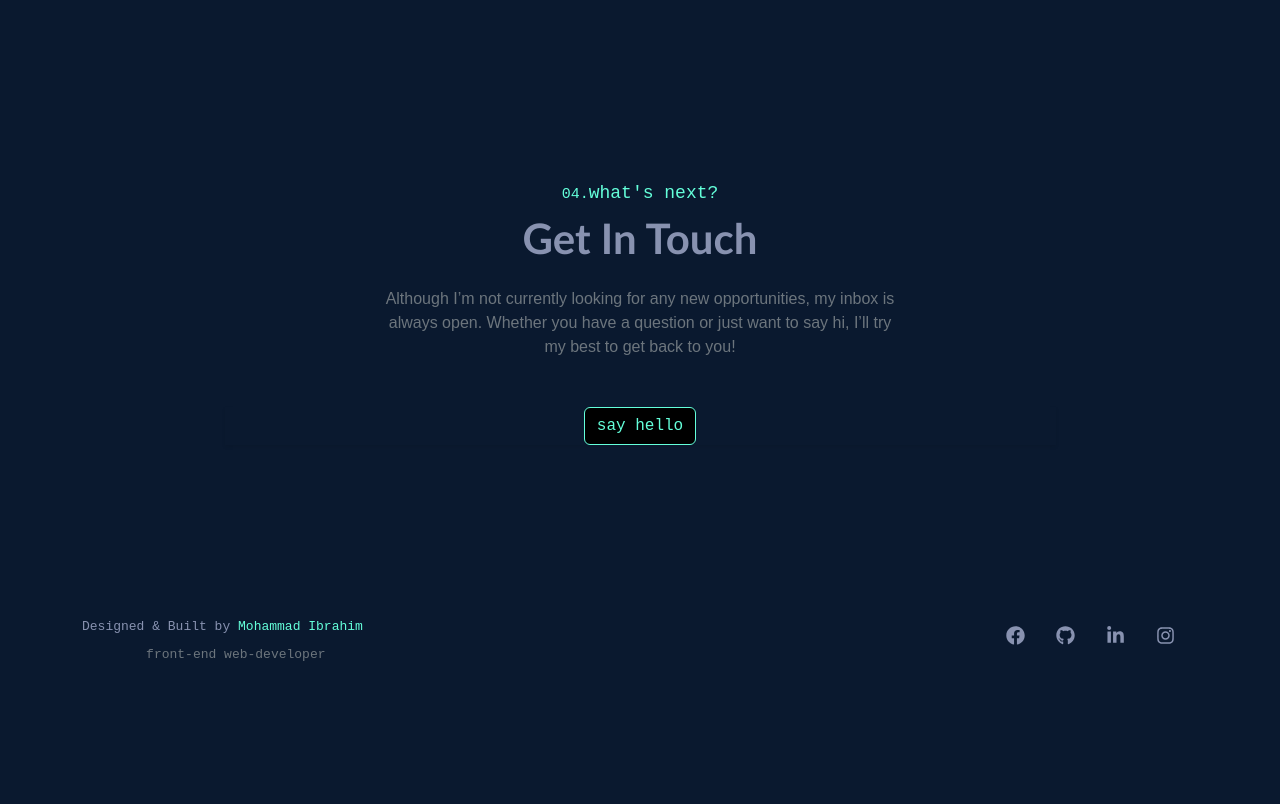
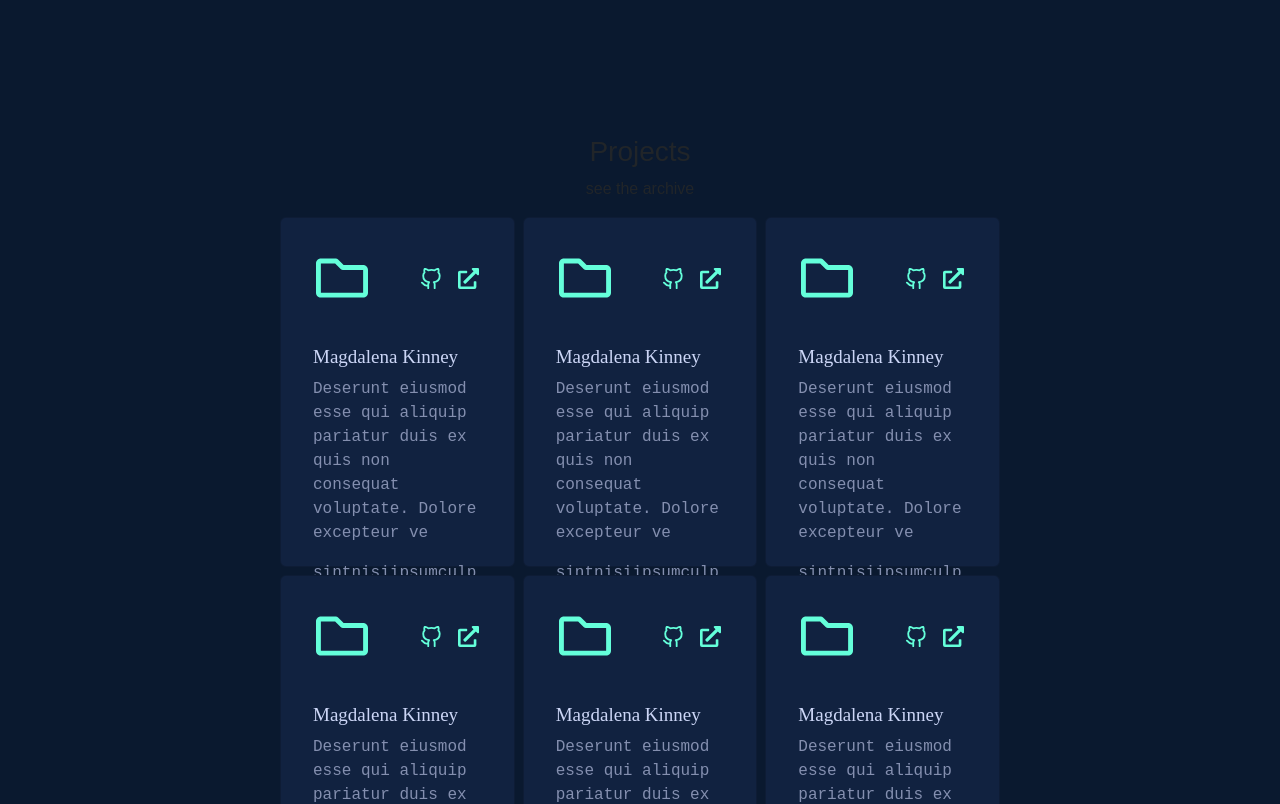
Before and after one commit to mohammadibrahiim1/portfolio, a React (Create React App) app: page / in a window 1280 px wide. Shown: the part 1860-2664 px from the top of the page. Before the commit the page ends 2548 px from the top, so only its background shows below. Built offline with nearby package versions, Linux system fonts and the light colour scheme.

Commit message:
project section

```diff
--- a/package.json
+++ b/package.json
@@ -3,6 +3,7 @@
   "version": "0.1.0",
   "private": true,
   "dependencies": {
+    "@react-icons/all-files": "^4.1.0",
     "@testing-library/jest-dom": "^5.16.5",
     "@testing-library/react": "^13.4.0",
     "@testing-library/user-event": "^13.5.0",
--- /dev/null
+++ b/public/projects.json
@@ -0,0 +1,51 @@
+[
+  {
+    "_id": "63bdac2355b5b57209df2ad3",
+    "image": "http://placehold.it/32x32",
+    "name": "Magdalena Kinney",
+    "about": "Deserunt eiusmod esse qui aliquip pariatur duis ex quis non consequat voluptate. Dolore excepteur velit est nisi laborum do commodo anim esse officia pariatur in commodo nostrud. Labore tempor enim et esse ad cupidatat quis nisi laborum nulla ad veniam incididunt. Cillum sit consequat proident sunt in ex quis sint consectetur.\r\n",
+    "tools": ["sint", "nisi", "ipsum", "culpa", "in", "esse", "deserunt"]
+  },
+  {
+    "_id": "63bdac2355b5b57209df2ad4",
+    "image": "http://placehold.it/32x32",
+    "name": "Magdalena Kinney",
+    "about": "Deserunt eiusmod esse qui aliquip pariatur duis ex quis non consequat voluptate. Dolore excepteur velit est nisi laborum do commodo anim esse officia pariatur in commodo nostrud. Labore tempor enim et esse ad cupidatat quis nisi laborum nulla ad veniam incididunt. Cillum sit consequat proident sunt in ex quis sint consectetur.\r\n",
+    "tools": ["sint", "nisi", "ipsum", "culpa", "in", "esse", "deserunt"]
+  },
+  {
+    "_id": "63bdac2355b5b57209df2ad5",
+    "image": "http://placehold.it/32x32",
+    "name": "Magdalena Kinney",
+    "about": "Deserunt eiusmod esse qui aliquip pariatur duis ex quis non consequat voluptate. Dolore excepteur velit est nisi laborum do commodo anim esse officia pariatur in commodo nostrud. Labore tempor enim et esse ad cupidatat quis nisi laborum nulla ad veniam incididunt. Cillum sit consequat proident sunt in ex quis sint consectetur.\r\n",
+    "tools": ["sint", "nisi", "ipsum", "culpa", "in", "esse", "deserunt"]
+  },
+  {
+    "_id": "63bdac2355b5b57209df2ad6",
+    "image": "http://placehold.it/32x32",
+    "name": "Magdalena Kinney",
+    "about": "Deserunt eiusmod esse qui aliquip pariatur duis ex quis non consequat voluptate. Dolore excepteur velit est nisi laborum do commodo anim esse officia pariatur in commodo nostrud. Labore tempor enim et esse ad cupidatat quis nisi laborum nulla ad veniam incididunt. Cillum sit consequat proident sunt in ex quis sint consectetur.\r\n",
+    "tools": ["sint", "nisi", "ipsum", "culpa", "in", "esse", "deserunt"]
+  },
+  {
+    "_id": "63bdac2355b5b57209df2ad7",
+    "image": "http://placehold.it/32x32",
+    "name": "Magdalena Kinney",
+    "about": "Deserunt eiusmod esse qui aliquip pariatur duis ex quis non consequat voluptate. Dolore excepteur velit est nisi laborum do commodo anim esse officia pariatur in commodo nostrud. Labore tempor enim et esse ad cupidatat quis nisi laborum nulla ad veniam incididunt. Cillum sit consequat proident sunt in ex quis sint consectetur.\r\n",
+    "tools": ["sint", "nisi", "ipsum", "culpa", "in", "esse", "deserunt"]
+  },
+  {
+    "_id": "63bdac2355b5b57209df2ad8",
+    "image": "http://placehold.it/32x32",
+    "name": "Magdalena Kinney",
+    "about": "Deserunt eiusmod esse qui aliquip pariatur duis ex quis non consequat voluptate. Dolore excepteur velit est nisi laborum do commodo anim esse officia pariatur in commodo nostrud. Labore tempor enim et esse ad cupidatat quis nisi laborum nulla ad veniam incididunt. Cillum sit consequat proident sunt in ex quis sint consectetur.\r\n",
+    "tools": ["sint", "nisi", "ipsum", "culpa", "in", "esse", "deserunt"]
+  },
+  {
+    "_id": "63bdac2355b5b57209df2ad9",
+    "image": "http://placehold.it/32x32",
+    "name": "Magdalena Kinney",
+    "about": "Deserunt eiusmod esse qui aliquip pariatur duis ex quis non consequat voluptate. Dolore excepteur velit est nisi laborum do commodo anim esse officia pariatur in commodo nostrud. Labore tempor enim et esse ad cupidatat quis nisi laborum nulla ad veniam incididunt. Cillum sit consequat proident sunt in ex quis sint consectetur.\r\n",
+    "tools": ["sint", "nisi", "ipsum", "culpa", "in", "esse", "deserunt"]
+  }
+]
--- /dev/null
+++ b/src/Components/Project/Project.js
@@ -0,0 +1,35 @@
+import React from "react";
+// import { Link } from "react-router-dom";
+import { FaExternalLinkAlt, FaRegFolder } from "react-icons/fa";
+import { FiGithub } from "react-icons/fi";
+
+const Project = ({ project }) => {
+  console.log(project);
+  const { name, tools, about } = project;
+  return (
+    <div>
+      <div class="col">
+        <div class="card pt-4" style={{ height: "350px" }}>
+          <div className="project-icon-container">
+            <div>
+              <FaRegFolder style={{width:'52px', height:"52px"}}/>
+            </div>
+            <div className="project-socila-icon">
+              <FiGithub className="me-3" style={{width:'22px', height:"22px"}}/>
+              <FaExternalLinkAlt style={{width:'21px', height:"21px"}}/>
+            </div>
+          </div>
+          <div class="card-body m-3 mt-3 pt-3">
+            <h5 class="card-title">{name}</h5>
+            <p class="card-text">{about.slice(0, 100)}</p>
+            <p class="card-text">{tools}</p>
+          </div>
+        </div>
+      </div>
+    </div>
+
+    // </div>
+  );
+};
+
+export default Project;
--- /dev/null
+++ b/src/Components/Projects/Projects.js
@@ -0,0 +1,33 @@
+import React, { useEffect, useState } from "react";
+import Project from "../Project/Project";
+
+const Projects = () => {
+  const [projects, setProjects] = useState([]);
+  useEffect(() => {
+    fetch("projects.json")
+      .then((res) => res.json())
+      .then((data) => {
+        setProjects(data);
+        console.log(data);
+      });
+  }, []);
+  return (
+    <div>
+      <section className="w-75 m-auto">
+        <div className="text-center">
+          <h3>Projects</h3>
+          <p>see the archive</p>
+        </div>
+        <div className="col col-sm-12 col-md-12 col-lg-9 m-auto ">
+          <div className="row row-cols-1 row-cols-md-2 row-cols-lg-3 g-2 ">
+            {projects.map((project) => (
+              <Project project={project} id={project._id}></Project>
+            ))}
+          </div>
+        </div>
+      </section>
+    </div>
+  );
+};
+
+export default Projects;
--- a/src/index.css
+++ b/src/index.css
@@ -149,3 +149,38 @@ hr {
   margin-top: 50px;
   margin-bottom: 100px;
 }
+/* .project-container{
+  width: 82%;
+  margin: 0 auto;
+
+} */
+.card-group{
+  width: 323px;
+  height: 350px;
+
+}
+.card{
+  background-color:  #112240;;
+}
+.card-text{
+  color: #848FAF;
+  font-family: monospace;
+  font-size: 16px;
+}
+.card-title{
+  color: #ccd6f6;
+  font-size: 19px;
+  font-family: JetBrains Mono;
+
+}
+.project-icon-container{
+  display: flex;
+  /* grid-template-columns: repeat(2,1fr); */
+ justify-content:space-between;
+  align-items: center;
+  color: #64ffda;
+  padding: 10px 35px;
+}
+/* .project-socila-icon{
+  padding-right: 10px;
+} */
--- a/src/pages/index.js
+++ b/src/pages/index.js
@@ -1,9 +1,9 @@
-import React from 'react';
-import About from '../Components/About/About';
-import Contact from '../Components/Contact/Contact';
-import Footer from '../Components/Footer/Footer';
-import Header from '../Components/Header/Header';
-import Navbar from '../Components/Navbar/Navbar';
+import About from "../Components/About/About";
+import Contact from "../Components/Contact/Contact";
+import Footer from "../Components/Footer/Footer";
+import Header from "../Components/Header/Header";
+import Navbar from "../Components/Navbar/Navbar";
+import Projects from "../Components/Projects/Projects";
 
 const Home = () => {
   return (
@@ -11,6 +11,7 @@ const Home = () => {
       <Navbar></Navbar>
       <Header></Header>
       <About></About>
+      <Projects></Projects>
       <Contact></Contact>
       <Footer></Footer>
     </div>
@@ -18,3 +19,14 @@ const Home = () => {
 };
 
 export default Home;
+// import React from 'react';
+
+// const index = () => {
+//     return (
+//         <div>
+
+//         </div>
+//     );
+// };
+
+// export default index;
```
Also changed, not shown: 1 other file (tests, documents, lock files or other folders). Lines whose indentation alone changed are shown as unchanged.
